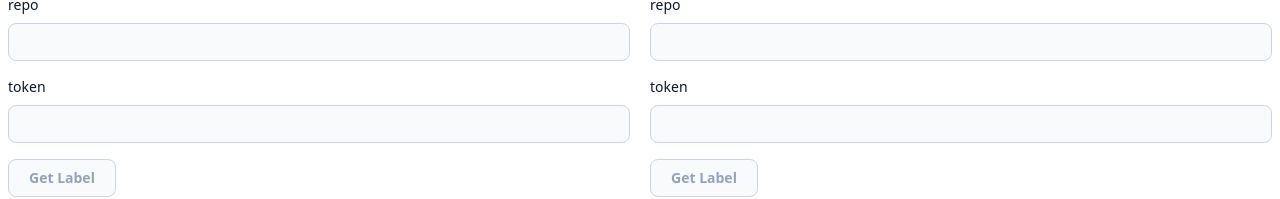
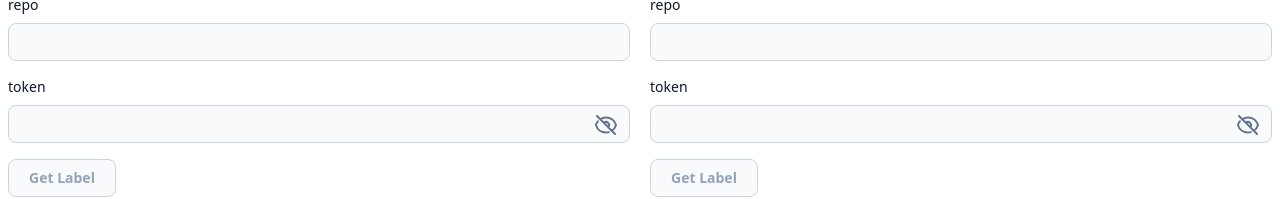
Before and after one commit to HidakaRintaro/cp-labels, a React (Vite) app: page / in a window 1280 px wide. Shown: the part 176-375 px from the top of the page. Built offline with nearby package versions, Linux system fonts and the light colour scheme.

Commit message:
fix token input -> type password

```diff
--- a/src/components/pages/Home.tsx
+++ b/src/components/pages/Home.tsx
@@ -2,6 +2,7 @@ import { FC, useCallback, useEffect, useState } from 'react'
 
 import { Button } from '~/components/atoms/Button'
 import { Head } from '~/components/atoms/Head'
+import { InputPassword } from '~/components/atoms/InputPassword'
 import { InputText } from '~/components/atoms/InputText'
 import { LabelsTable } from '~/components/organisms/LabelsTable'
 import { useGetLabels } from '~/hooks/useGetLabels'
@@ -67,7 +68,7 @@ export const Home: FC = () => {
                 value={exportRepo}
                 onChange={event => setExportRepo(event.target.value)}
               />
-              <InputText
+              <InputPassword
                 labelTitle="token"
                 id="export-token"
                 value={exportToken}
@@ -98,7 +99,7 @@ export const Home: FC = () => {
                 value={importRepo}
                 onChange={event => setImportRepo(event.target.value)}
               />
-              <InputText
+              <InputPassword
                 labelTitle="token"
                 id="import-token"
                 value={importToken}
```
